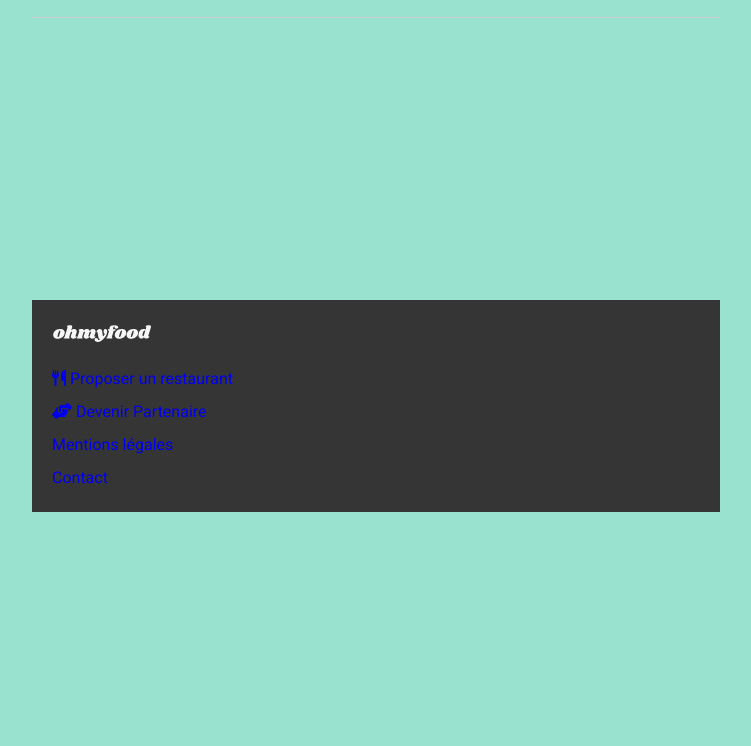
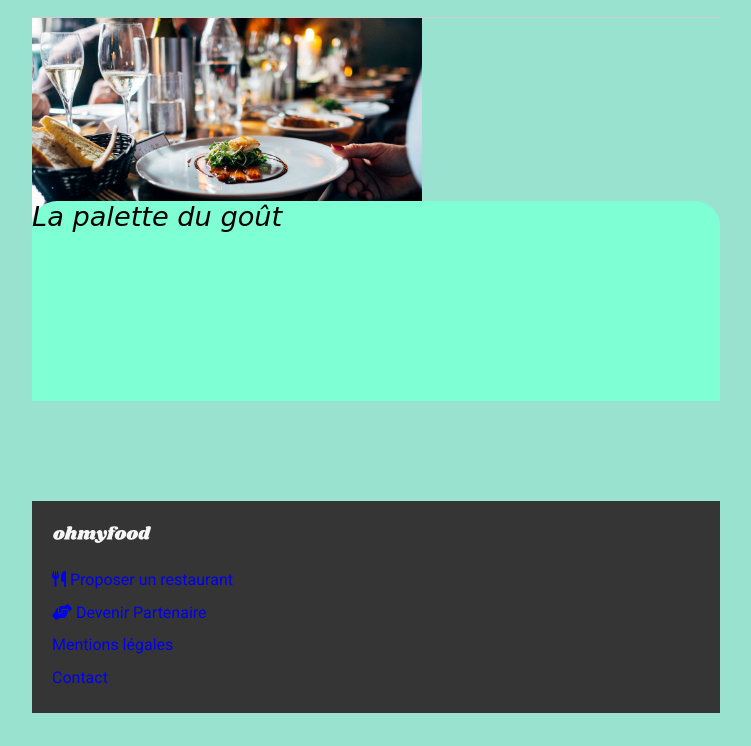
Before and after one commit to Axel75018/ohmyfood, a plain HTML site: page la_palette_du_gout.html in a window 1280 px wide. Shown: the part 54-800 px from the top of the page, without its empty margins (264-1015 px from the left). Drawn offline with Linux system fonts and the light colour scheme; a web font is replaced by a local one.

Commit message:
background abandoné pour img et z index

```diff
--- a/css/style.css
+++ b/css/style.css
@@ -308,11 +308,20 @@ div.footer__logo {
 margin: 20px auto;
 }
 /*------main---------------*/
-.menu__main {
-    min-height: 282px;
-    background-image: url("images/restaurants/jay-wennington.jpg");
-    background-repeat: no-repeat;
-    background-position: top;
-    background-attachment: fixed;
-    background-size:100% 282px;
-    }
+main.menu__main {
+    z-index: auto;
+    position: relative;
+}
+img.menu__main__baniere {
+    height: 260px;
+    z-index: 1;
+    object-fit:fill;
+}
+section.titre__resto {
+background-color:aquamarine;
+z-index: 7;
+position: relative;
+top: -100px;
+height: 200px;
+border-radius: 25px 25px 0 0;
+}
--- a/la_palette_du_gout.html
+++ b/la_palette_du_gout.html
@@ -13,16 +13,25 @@
     <meta name="viewport" content="width=device-width, initial-scale=1">
     <link rel="preconnect" href="https://fonts.gstatic.com" crossorigin />
     <link href="https://fonts.googleapis.com/css2?family=Raleway:wght@400;700&display=swap" rel="stylesheet" />
-  <link rel="preconnect" href="https://fonts.googleapis.com"><link rel="preconnect" href="https://fonts.gstatic.com" crossorigin><link href="https://fonts.googleapis.com/css2?family=Roboto:ital,wght@0,100;0,300;0,400;0,500;0,700;0,900;1,100;1,300;1,400;1,500;1,700;1,900&family=Shrikhand&display=swap" rel="stylesheet">
+    <link rel="preconnect" href="https://fonts.googleapis.com">
+    <link rel="preconnect" href="https://fonts.gstatic.com" crossorigin>
+    <link
+        href="https://fonts.googleapis.com/css2?family=Roboto:ital,wght@0,100;0,300;0,400;0,500;0,700;0,900;1,100;1,300;1,400;1,500;1,700;1,900&family=Shrikhand&display=swap"
+        rel="stylesheet">
 
 </head>
+
 <body>
     <header class="header menu__header">
-        <a href="index.html"><i class="fa-solid fa-arrow-left"></i></a> <a href="#"><h1 class="h1--fancy">Ohmyfood</h1></a>
+        <a href="index.html"><i class="fa-solid fa-arrow-left"></i></a> <a href="#">
+            <h1 class="h1--fancy">Ohmyfood</h1>
+        </a>
 
     </header>
     <main class="menu__main">
-            <section class="titre-resto">
+        <img class="menu__main__baniere" src="/images/restaurants/jay-wennington.jpg">
+        <section class="titre__resto">
+            <h1 class="h1--fancy"><i>La palette du goût</i></h1>
 
         </section>
         <section class="entrees"></section>
```
Also changed, not shown: css/desktab.css (line endings or trailing spaces). Lines whose indentation alone changed are shown as unchanged.
